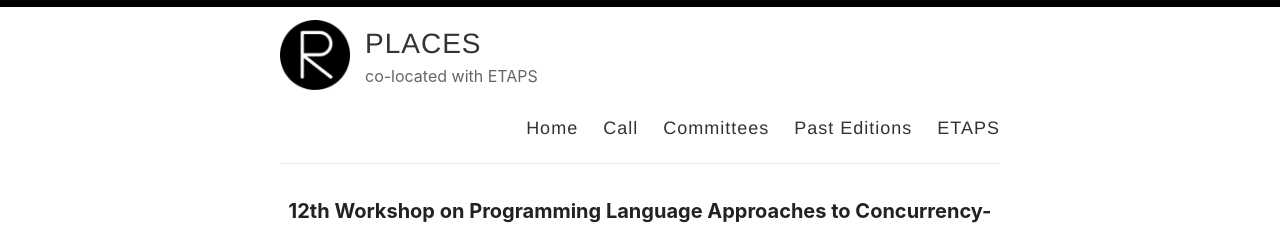
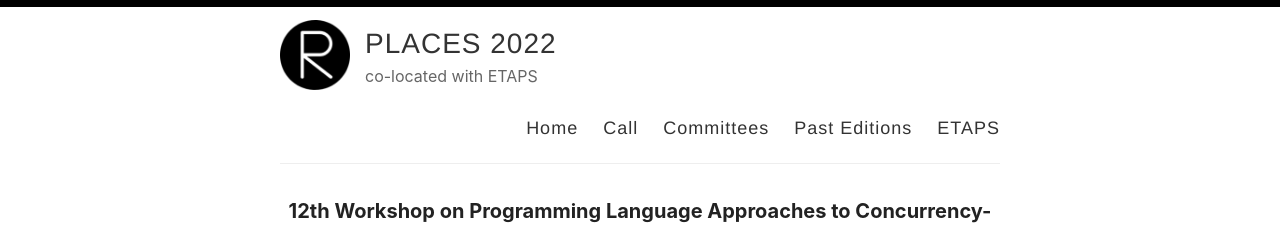
Before and after one commit to places-workshop/2022, a Jekyll site: the page built from index.html, in a window 1280 px wide. Shown: the top 225 px of the page. Built offline with Jekyll 4.4.1, drawn with Linux system fonts in a browser that asks for light colours; the list of posts is cut into pages by our own code.

Commit message:
Update _config.yml

```diff
--- a/_config.yml
+++ b/_config.yml
@@ -3,7 +3,7 @@
 #
 
 # Name of your site (displayed in the header)
-name: PLACES
+name: PLACES 2022
 
 # Name of the author
 author: Rumyana Neykova
```
